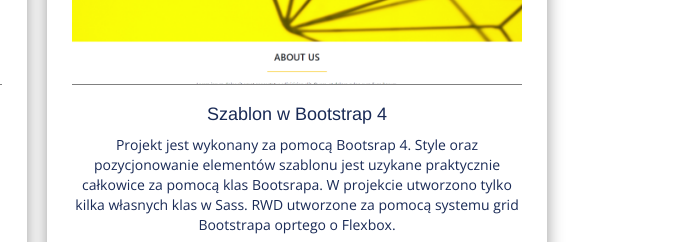
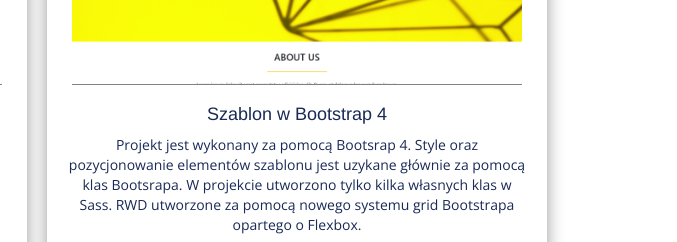
Before and after one commit to katarzynka1234/Katarzyna_Trzesniewska, a website: page index.html in a window 1280 px wide. Shown: the part 3040-3282 px from the top of the page, 603-1280 px from the left. Drawn offline with nearby package versions, Linux system fonts and the light colour scheme; a script that the page names is missing.

Commit message:
Edit text of project4

```diff
--- a/index.html
+++ b/index.html
@@ -274,8 +274,9 @@
                         <div class="description">
                             <h4>Szablon w Bootstrap 4</h4>
                             <p>Projekt jest wykonany za pomocą Bootsrap 4. Style oraz pozycjonowanie elementów szablonu
-                                    jest uzykane praktycznie całkowice za pomocą klas Bootsrapa. W projekcie utworzono tylko kilka
-                                    własnych klas w Sass. RWD utworzone za pomocą systemu grid Bootstrapa oprtego o Flexbox.</p>
+                                jest uzykane głównie za pomocą klas Bootsrapa. W projekcie utworzono tylko kilka
+                                własnych klas w Sass. RWD utworzone za pomocą nowego systemu grid Bootstrapa opartego o
+                                Flexbox.</p>
                             <i class="devicon-html5-plain-wordmark"></i>
                             <i class="devicon-css3-plain-wordmark"></i>
                             <i class="devicon-bootstrap-plain"></i>
```
Lines whose indentation alone changed are shown as unchanged.
